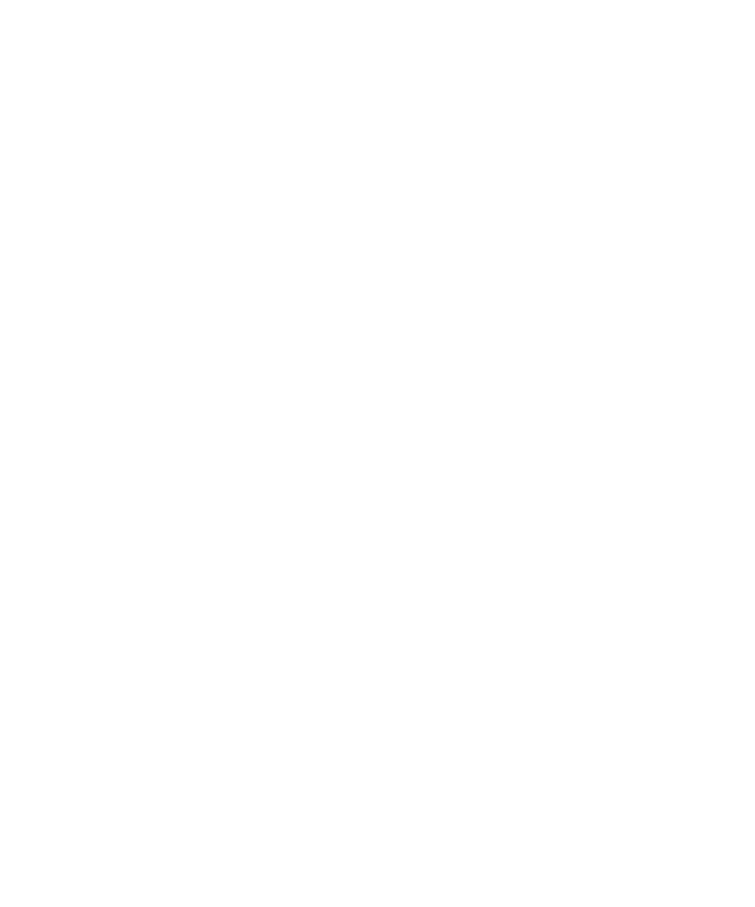
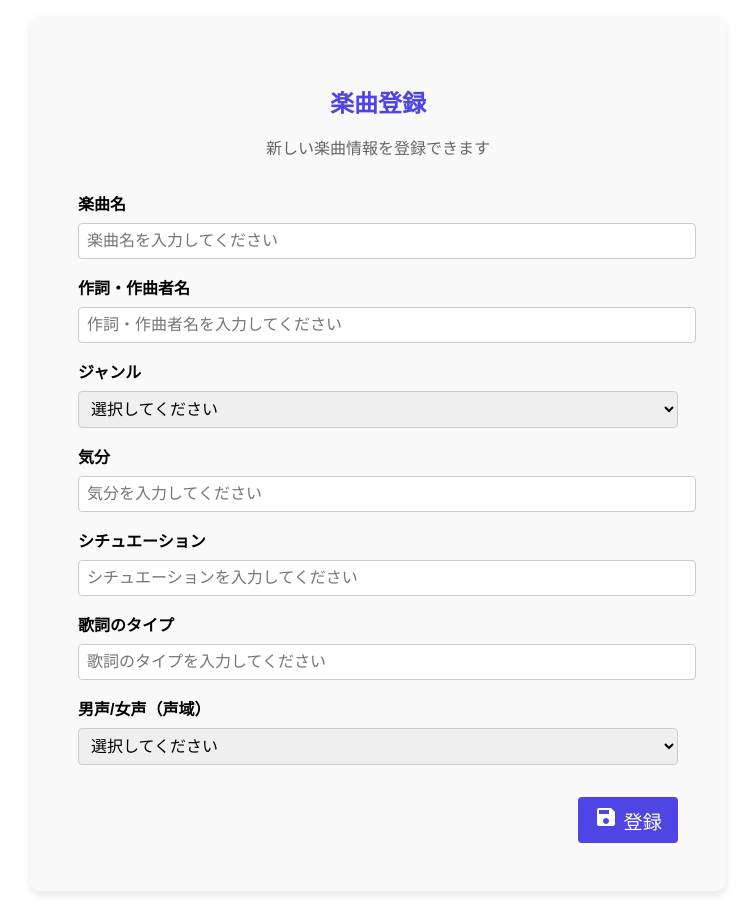
Before and after one commit to h4ruru/Hackathon, a React (Create React App) app in the folder my-app/: page / in a window 1280 px wide. Shown: the whole page, without its empty margins (262-1017 px from the left). Before the commit the page ends 800 px from the top, so only its background shows below. Built offline with nearby package versions, Linux system fonts and the light colour scheme.

Commit message:
検索画面と登録画面の作成

```diff
--- a/my-app/package.json
+++ b/my-app/package.json
@@ -3,6 +3,9 @@
   "version": "0.1.0",
   "private": true,
   "dependencies": {
+    "@emotion/react": "^11.14.0",
+    "@emotion/styled": "^11.14.0",
+    "@mui/icons-material": "^6.2.1",
     "cra-template": "1.2.0",
     "react": "^19.0.0",
     "react-dom": "^19.0.0",
--- a/my-app/src/App.js
+++ b/my-app/src/App.js
@@ -1,9 +1,12 @@
 
 import './App.css';
+import Distribute from './components/body_dis';
+import Resister from './components/body_regi'
 
 function App() {
   return (
     <>
+      <Resister />
     </>
   );
 }
--- a/my-app/src/components/body_dis.js
+++ b/my-app/src/components/body_dis.js
@@ -0,0 +1,64 @@
+import React from "react";
+import "./css_folder/view.css";
+import SearchIcon from '@mui/icons-material/Search';
+
+const Musicdistribution = () => {
+  return (
+    <div className="container">
+      <h2>楽曲検索</h2>
+      <p>データベースの楽曲を検索・閲覧できます</p>
+      <form className="form">
+        <div className="form-group">
+          <label htmlFor="songName">楽曲名</label>
+          <input type="text" id="songName" placeholder="楽曲名を入力してください" />
+        </div>
+
+        <div className="form-group">
+          <label htmlFor="author">作詞・作曲者名</label>
+          <input type="text" id="author" placeholder="作詞・作曲者名を入力してください" />
+        </div>
+
+        <div className="form-group">
+          <label htmlFor="genre">ジャンル</label>
+          <select id="genre">
+            <option value="">選択してください</option>
+            <option value="pop">ポップ</option>
+            <option value="rock">ロック</option>
+            <option value="jazz">ジャズ</option>
+            <option value="classical">クラシック</option>
+            <option valie="hiphop">ヒップホップ</option>
+          </select>
+        </div>
+
+        <div className="form-group">
+          <label htmlFor="mood">気分</label>
+          <input type="text" id="mood" placeholder="気分を入力してください" />
+        </div>
+
+        <div className="form-group">
+          <label htmlFor="situation">シチュエーション</label>
+          <input type="text" id="situation" placeholder="シチュエーションを入力してください" />
+        </div>
+
+        <div className="form-group">
+          <label htmlFor="lyricist">歌詞のタイプ</label>
+          <input type="text" id="lyricist" placeholder="歌詞のタイプを入力してください" />
+        </div>
+
+        <div className="form-group">
+          <label htmlFor="vocalRange">男声/女声（声域）</label>
+          <select id="vocalRange">
+            <option value="">選択してください</option>
+            <option value="pop">高い</option>
+            <option value="rock">普通</option>
+            <option value="jazz">低い</option>
+          </select>
+        </div>
+
+        <button type="submit" className="submit-button"><SearchIcon /> 検索</button>
+      </form>
+    </div>
+  );
+};
+
+export default Musicdistribution;
--- a/my-app/src/components/body_regi.js
+++ b/my-app/src/components/body_regi.js
@@ -0,0 +1,64 @@
+import React from "react";
+import "./css_folder/input.css";
+import SaveIcon from '@mui/icons-material/Save';
+
+const Musicdistribution = () => {
+  return (
+    <div className="container">
+      <h2>楽曲登録</h2>
+      <p>新しい楽曲情報を登録できます</p>
+      <form className="form">
+        <div className="form-group">
+          <label htmlFor="songName">楽曲名</label>
+          <input type="text" id="songName" placeholder="楽曲名を入力してください" />
+        </div>
+
+        <div className="form-group">
+          <label htmlFor="author">作詞・作曲者名</label>
+          <input type="text" id="author" placeholder="作詞・作曲者名を入力してください" />
+        </div>
+
+        <div className="form-group">
+          <label htmlFor="genre">ジャンル</label>
+          <select id="genre">
+            <option value="">選択してください</option>
+            <option value="pop">ポップ</option>
+            <option value="rock">ロック</option>
+            <option value="jazz">ジャズ</option>
+            <option value="classical">クラシック</option>
+            <option valie="hiphop">ヒップホップ</option>
+          </select>
+        </div>
+
+        <div className="form-group">
+          <label htmlFor="mood">気分</label>
+          <input type="text" id="mood" placeholder="気分を入力してください" />
+        </div>
+
+        <div className="form-group">
+          <label htmlFor="situation">シチュエーション</label>
+          <input type="text" id="situation" placeholder="シチュエーションを入力してください" />
+        </div>
+
+        <div className="form-group">
+          <label htmlFor="lyricist">歌詞のタイプ</label>
+          <input type="text" id="lyricist" placeholder="歌詞のタイプを入力してください" />
+        </div>
+
+        <div className="form-group">
+          <label htmlFor="vocalRange">男声/女声（声域）</label>
+          <select id="vocalRange">
+            <option value="">選択してください</option>
+            <option value="pop">高い</option>
+            <option value="rock">普通</option>
+            <option value="jazz">低い</option>
+          </select>
+        </div>
+
+        <button type="submit" className="submit-button"><SaveIcon /> 登録</button>
+      </form>
+    </div>
+  );
+};
+
+export default Musicdistribution;
--- a/my-app/src/components/css_folder/input.css
+++ b/my-app/src/components/css_folder/input.css
@@ -0,0 +1,62 @@
+.container {
+  font-family: Arial, sans-serif;
+  margin: 1rem auto;
+  padding: 3rem;
+  max-width: 600px;
+  background-color: #f9f9f9;
+  border-radius: 10px;
+  box-shadow: 0 4px 8px rgba(0, 0, 0, 0.1);
+}
+
+h2 {
+  text-align: center;
+  color: #4f45e4;
+  margin-bottom: 1rem;
+}
+
+p {
+  text-align: center;
+  color: #666;
+  margin-bottom: 2rem;
+}
+
+.form {
+  display: flex;
+  flex-direction: column;
+}
+
+.form-group {
+  margin-bottom: 1rem;
+}
+
+.form-group label {
+  font-weight: bold;
+  margin-bottom: 0.5rem;
+  display: block;
+}
+
+.form-group input,
+.form-group select {
+  width: 100%;
+  padding: 0.5rem;
+  border: 1px solid #ccc;
+  border-radius: 4px;
+  font-size: 1rem;
+}
+
+.submit-button {
+  background-color: #4f45e4;
+  color: white;
+  border: none;
+  padding: 0.5rem 1rem;
+  border-radius: 4px;
+  cursor: pointer;
+  font-size: 1.2rem;
+  transition: background-color 0.3s ease;
+  margin-top: 1rem;
+  margin-left: auto;
+}
+
+.submit-button:hover {
+  background-color: #3b41a1;
+}
--- a/my-app/src/components/css_folder/view.css
+++ b/my-app/src/components/css_folder/view.css
@@ -0,0 +1,62 @@
+.container {
+  font-family: Arial, sans-serif;
+  margin: 1rem auto;
+  padding: 3rem;
+  max-width: 600px;
+  background-color: #f9f9f9;
+  border-radius: 10px;
+  box-shadow: 0 4px 8px rgba(0, 0, 0, 0.1);
+}
+
+h2 {
+  text-align: center;
+  color: #4f45e4;
+  margin-bottom: 1rem;
+}
+
+p {
+  text-align: center;
+  color: #666;
+  margin-bottom: 2rem;
+}
+
+.form {
+  display: flex;
+  flex-direction: column;
+}
+
+.form-group {
+  margin-bottom: 1rem;
+}
+
+.form-group label {
+  font-weight: bold;
+  margin-bottom: 0.5rem;
+  display: block;
+}
+
+.form-group input,
+.form-group select {
+  width: 100%;
+  padding: 0.5rem;
+  border: 1px solid #ccc;
+  border-radius: 4px;
+  font-size: 1rem;
+}
+
+.submit-button {
+  background-color: #4f45e4;
+  color: white;
+  border: none;
+  padding: 0.5rem 1rem;
+  border-radius: 4px;
+  cursor: pointer;
+  font-size: 1.2rem;
+  transition: background-color 0.3s ease;
+  margin-top: 1rem;
+  margin-left: auto;
+}
+
+.submit-button:hover {
+  background-color: #3b41a1;
+}
--- a/my-app/src/index.js
+++ b/my-app/src/index.js
@@ -2,6 +2,7 @@
 import ReactDOM from 'react-dom/client';
 import './index.css';
 import App from './App';
+
 
 
 const root = ReactDOM.createRoot(document.getElementById('root'));
```
Also changed, not shown: 1 other file (tests, documents, lock files or other folders).
